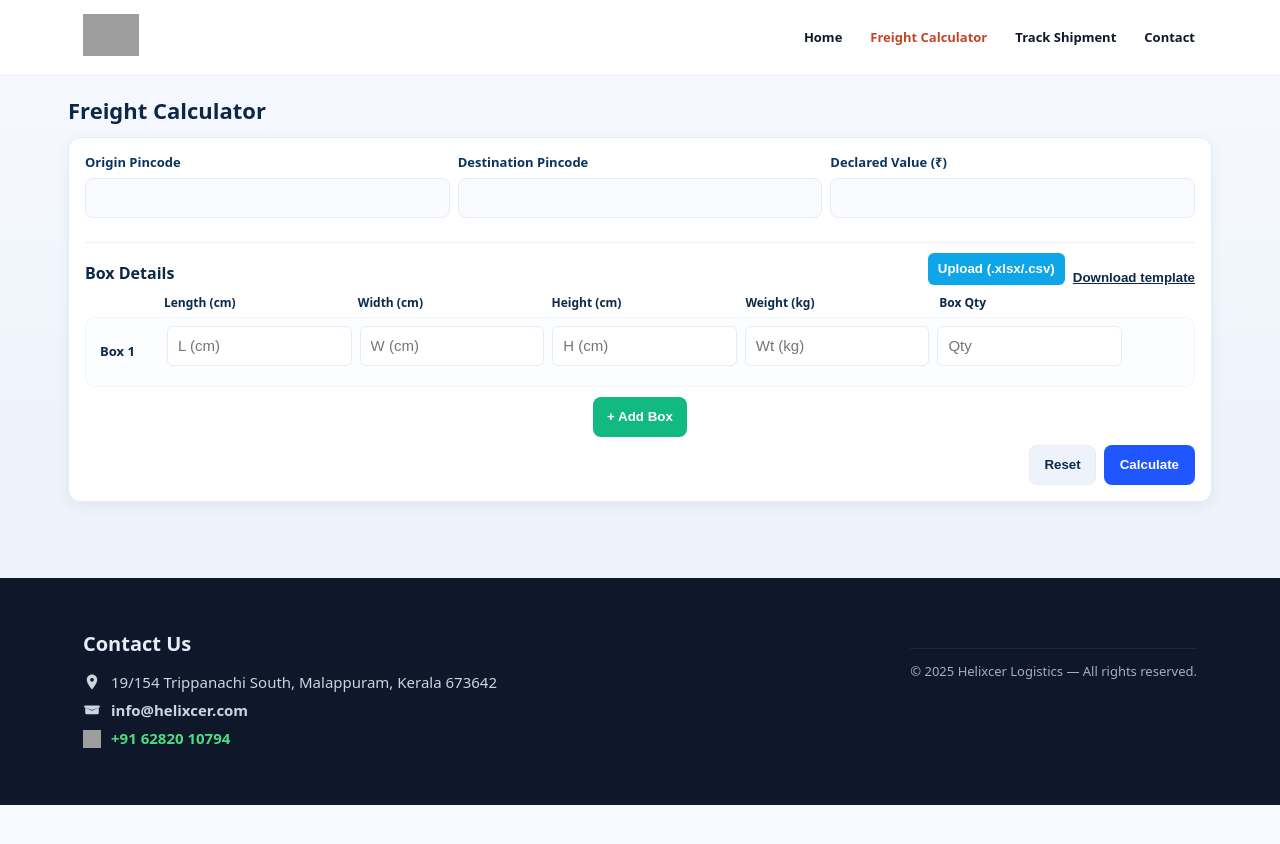
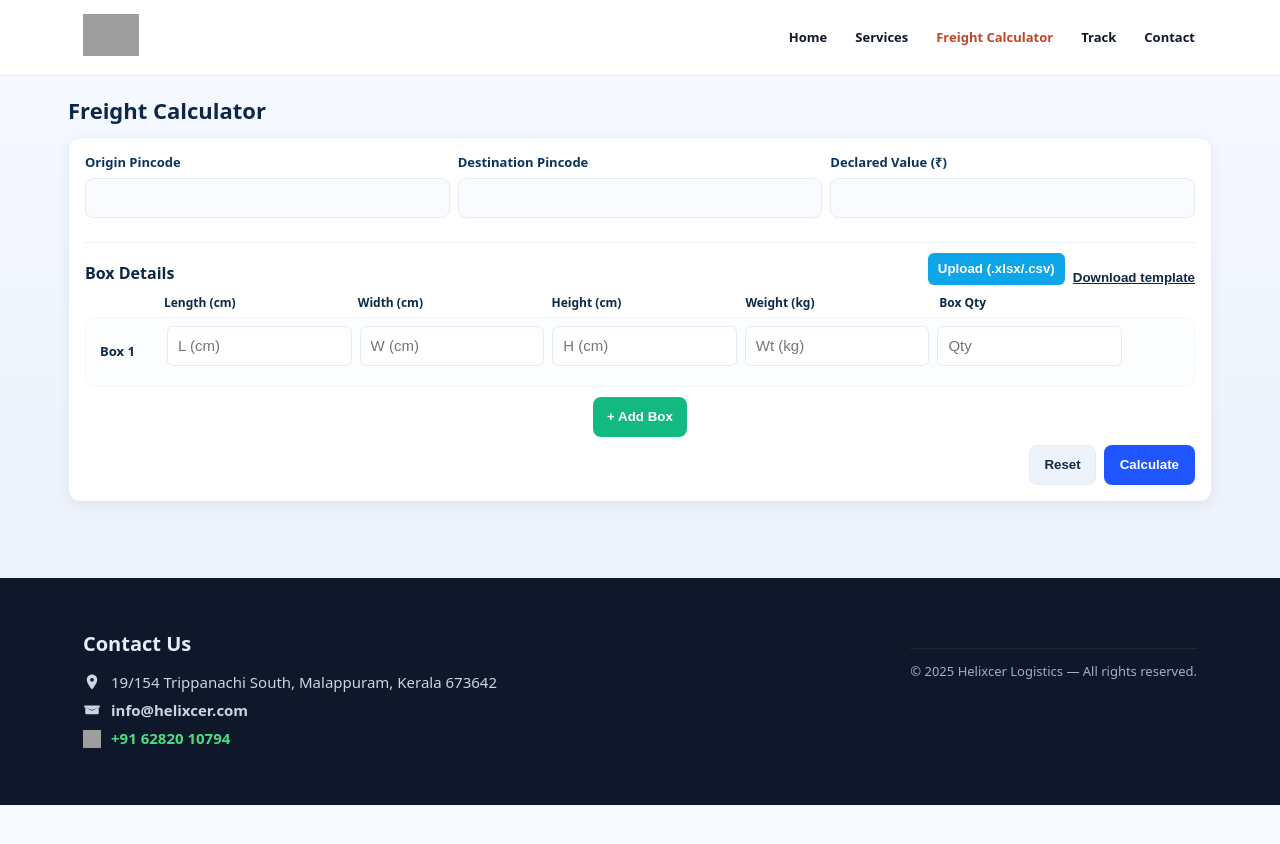
Before and after one commit to nisaran/helixcer-logistics, a Jekyll site: the page built from calculator/index.html, in a window 1280 px wide. Shown: the top 844 px of the page. Built offline with Jekyll 4.4.1, drawn with Linux system fonts in a browser that asks for light colours; part of the change alters nothing that is shown; grey boxes are pictures that could not be loaded.

Commit message:
Update header.html

```diff
--- a/_includes/header.html
+++ b/_includes/header.html
@@ -1,5 +1,4 @@
 <!-- _includes/header.html -->
-
 <header class="site-header" role="banner">
   <div class="header-wrap">
 
@@ -19,27 +18,10 @@
     <nav class="nav" role="navigation" aria-label="Primary">
       <ul>
         <li><a href="{{ site.baseurl }}/" {% if page.url == "/" %}class="active"{% endif %}>Home</a></li>
-
-        <li>
-          <a href="{{ site.baseurl }}/calculator/"
-            {% if page.url == "/calculator/" %}class="active"{% endif %}>
-            Freight Calculator
-          </a>
-        </li>
-
-        <li>
-          <a href="{{ site.baseurl }}/track/"
-            {% if page.url == "/track/" %}class="active"{% endif %}>
-            Track Shipment
-          </a>
-        </li>
-
-        <li>
-          <a href="{{ site.baseurl }}/contact/"
-            {% if page.url == "/contact/" %}class="active"{% endif %}>
-            Contact
-          </a>
-        </li>
+        <li><a href="{{ site.baseurl }}/#services">Services</a></li>
+        <li><a href="{{ site.baseurl }}/calculator/" {% if page.url == "/calculator/" %}class="active"{% endif %}>Freight Calculator</a></li>
+        <li><a href="{{ site.baseurl }}/track/" {% if page.url == "/track/" %}class="active"{% endif %}>Track</a></li>
+        <li><a href="{{ site.baseurl }}/contact/" {% if page.url == "/contact/" %}class="active"{% endif %}>Contact</a></li>
       </ul>
     </nav>
 
@@ -54,15 +36,16 @@
     });
   </script>
 
-  <!-- HEADER SHADOW -->
+  <!-- HEADER SHADOW ON SCROLL -->
   <script>
     (function(){
       const header = document.querySelector('.site-header');
+      if(!header) return;
       function onScroll(){
-        if (window.scrollY > 8) header.classList.add('header--scrolled');
+        if(window.scrollY > 8) header.classList.add('header--scrolled');
         else header.classList.remove('header--scrolled');
       }
-      window.addEventListener("scroll", onScroll, { passive: true });
+      window.addEventListener('scroll', onScroll, { passive: true });
       onScroll();
     })();
   </script>
@@ -72,22 +55,58 @@
     (function(){
       const servicesLink = document.querySelector('nav.nav a[href$="#services"]');
       const servicesEl = document.querySelector('#services');
-
-      if (!servicesLink || !servicesEl) return;
+      if(!servicesLink || !servicesEl) return;
 
       function setActive(isActive){
         document.querySelectorAll("nav.nav a").forEach(a => a.classList.remove("active"));
-        if (isActive) servicesLink.classList.add("active");
+        if(isActive) servicesLink.classList.add("active");
+        else {
+          // fallback: mark by path
+          const path = window.location.pathname.replace(/\/+$/,'') || '/';
+          document.querySelectorAll('nav.nav a').forEach(a=>{
+            const href = a.getAttribute('href') || '';
+            if(href.startsWith('/') && !href.includes('#')){
+              const clean = href.replace(/\/+$/,'');
+              if(clean === path) a.classList.add('active');
+            }
+          });
+        }
       }
 
-      const obs = new IntersectionObserver(entries => {
-        entries.forEach(en => setActive(en.isIntersecting));
+      const obs = new IntersectionObserver((entries)=>{
+        entries.forEach(en=>{
+          setActive(en.isIntersecting);
+        });
       }, { threshold: 0.45 });
 
       obs.observe(servicesEl);
 
-      if (window.location.hash === "#services") setActive(true);
+      if(window.location.hash === '#services') setActive(true);
     })();
   </script>
 
+  <!-- PATH-BASED ACTIVE FIX (ensures correct active link on all pages) -->
+  <script>
+    (function(){
+      const path = window.location.pathname.replace(/\/+$/,'') || '/';
+      const mapping = {
+        '/': '/',
+        '/index.html': '/',
+        '/contact': '/contact/',
+        '/contact/': '/contact/',
+        '/calculator': '/calculator/',
+        '/calculator/': '/calculator/',
+        '/track': '/track/',
+        '/track/': '/track/'
+      };
+      const target = mapping[path];
+      if(!target) return;
+      document.querySelectorAll('nav.nav a').forEach(a => a.classList.remove('active'));
+      const found = Array.from(document.querySelectorAll('nav.nav a')).find(a=>{
+        const h = a.getAttribute('href') || '';
+        return h.replace(/\/+$/,'') === target.replace(/\/+$/,'');
+      });
+      if(found) found.classList.add('active');
+    })();
+  </script>
 </header>
```
